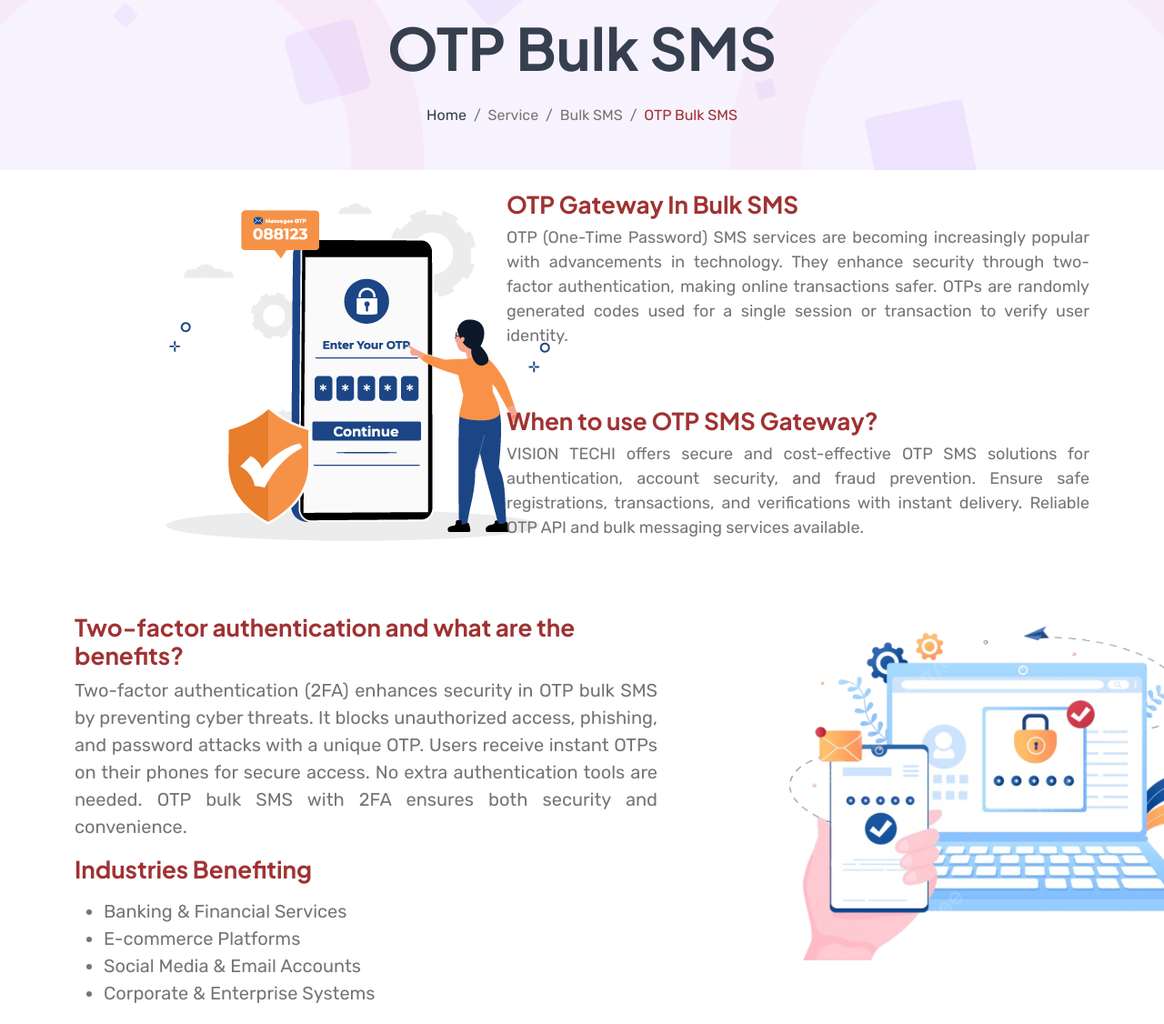
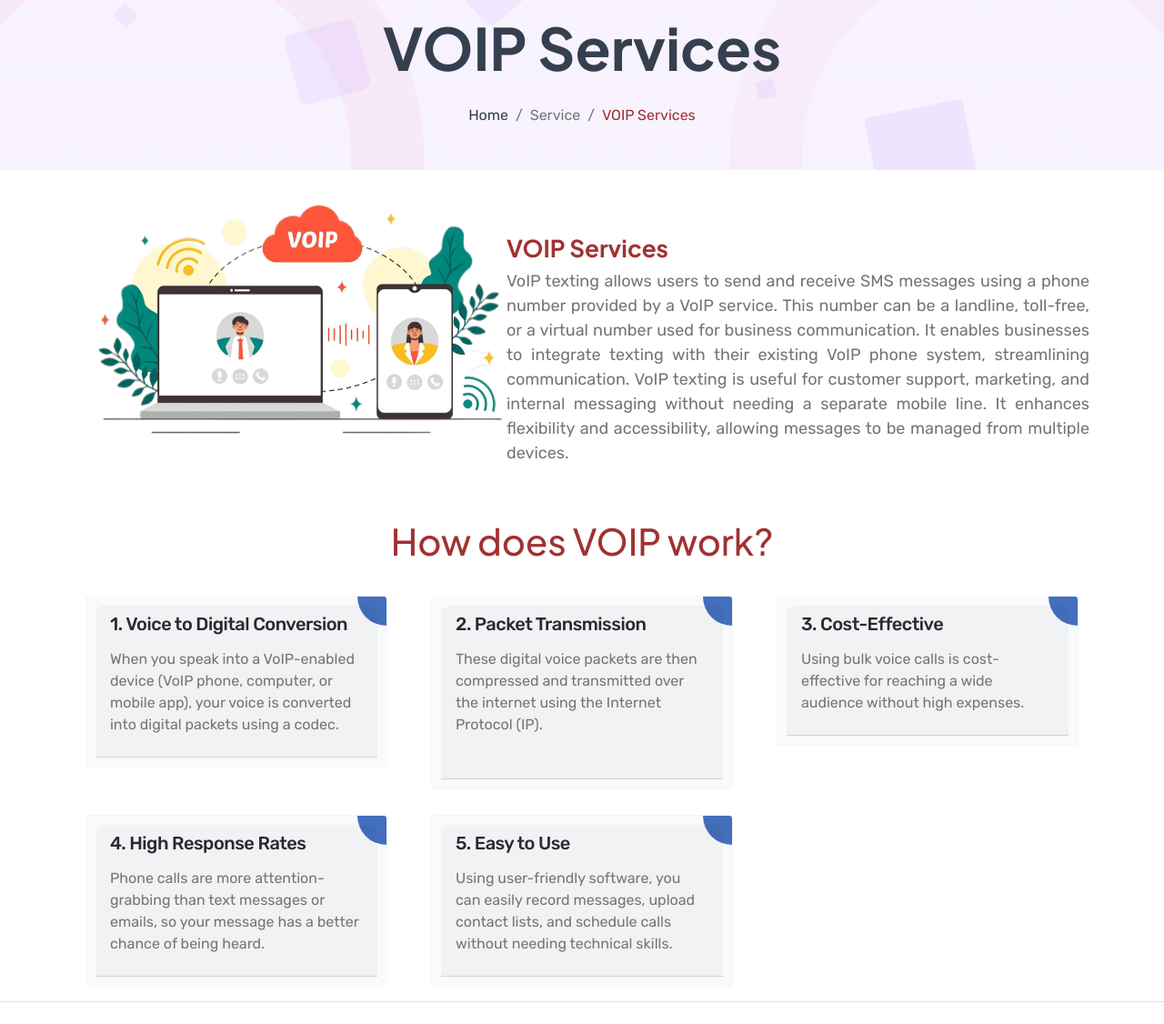
Before and after one commit to Priyankashinde06/VISION-TECHI, a plain HTML site: page voip.html in a window 1280 px wide. Shown: the part 134-1260 px from the top of the page at 91% size. Drawn offline with nearby package versions, Linux system fonts and the light colour scheme.

Commit message:
Add files via upload

```diff
--- a/voip.html
+++ b/voip.html
@@ -63,8 +63,9 @@
                     <a href="index.html" class="nav-item nav-link ">Home</a>
                     <a href="about.html" class="nav-item nav-link">About</a>
                     <div class="nav-item dropdown">
-                        <a class="nav-link dropdown-toggle active" href="service.html" id="servicesDropdown" role="button"
-                            aria-expanded="false" data-bs-toggle="dropdown" onclick="handleServiceClick(event)">
+                        <a class="nav-link dropdown-toggle active" href="service.html" id="servicesDropdown"
+                            role="button" aria-expanded="false" data-bs-toggle="dropdown"
+                            onclick="handleServiceClick(event)">
                             Services <i class="fa-solid fa-angle-down"></i>
                         </a>
                         <ul class="dropdown-menu" aria-labelledby="servicesDropdown">
@@ -104,7 +105,8 @@
                                 <a class="custom-item" href="http://voice.visionhlt.com/"
                                     onclick="redirectTo(event, 'http://voice.visionhlt.com/')">Voice Call Login</a>
                                 <a class="custom-item" href="http://whatsapp.visionhlt.com/Account/Login"
-                                    onclick="redirectTo(event, 'http://whatsapp.visionhlt.com/Account/Login')">Whatsapp SMS
+                                    onclick="redirectTo(event, 'http://whatsapp.visionhlt.com/Account/Login')">Whatsapp
+                                    SMS
                                     Login</a>
                             </li>
                         </ul>
@@ -132,12 +134,11 @@
             <li></li>
         </ul>
         <div class="container text-center py-5" style="max-width: 900px;">
-            <h3 class="display-3 mb-4 wow fadeInDown" data-wow-delay="0.1s">OTP Bulk SMS</h1>
+            <h3 class="display-3 mb-4 wow fadeInDown" data-wow-delay="0.1s">VOIP Services</h1>
                 <ol class="breadcrumb justify-content-center mb-0 wow fadeInDown" data-wow-delay="0.3s">
                     <li class="breadcrumb-item"><a href="index.html">Home</a></li>
                     <li class="breadcrumb-item">Service</li>
-                    <li class="breadcrumb-item">Bulk SMS</li>
-                    <li class="breadcrumb-item active" style="color: #A03232;">OTP Bulk SMS</li>
+                    <li class="breadcrumb-item active" style="color: #A03232;">VOIP Services</li>
                 </ol>
         </div>
     </div>
@@ -151,71 +152,105 @@
                 data-animation-when-visible="true"></h2>
             <div class="aboutcontnt animate-plus" data-animations="fadeInUp" data-animation-when-visible="true">
 
-                <div class="row" style="margin-top: -1rem;margin-bottom: 3rem;">
+                <div class="row" style="margin-top: -3rem;">
                     <div class="col-md-5">
-                        <p class="market-img imgcenter otp-sms"><img src="img/Bulk sms/otpgateway.png"
-                                class="img-responsive "></p>
+                        <p><img src="img/Services/voip service.png" class=" voip-img"></p>
                     </div>
 
-                    <div class="col-md-7">
-                        <h2 class="title" style="font-size:26px;font-weight: bold;color: #A03232;">OTP Gateway In Bulk SMS
+                    <div class="col-md-7 voip">
+                        <h2 class="title" style="font-size:26px;font-weight: bold;color: #A03232;">VOIP Services
                         </h2>
-                        <div class="txt22">
-                            <p style="text-align: justify; font-size: 18px;">OTP (One-Time Password) SMS services are
-                                becoming increasingly popular with advancements
-                                in technology. They enhance security through two-factor authentication, making online
-                                transactions safer. OTPs are randomly generated codes used for a single session or
-                                transaction to verify user identity.</p>
-                        </div><br><br>
                         <div>
-                            <h2 class="title" style="font-size:26px;font-weight: bold;color: #A03232;">When to use OTP SMS Gateway?
-                            </h2>
-                            <p style="text-align: justify; font-size: 18px;">
-                                VISION TECHI offers secure and cost-effective OTP SMS solutions for authentication,
-                                account security, and fraud prevention. Ensure safe registrations, transactions, and
-                                verifications with instant delivery. Reliable OTP API and bulk messaging services
-                                available.
-                            </p>
+                            <p style="text-align: justify; font-size: 18px;">VoIP texting allows users to send and
+                                receive SMS messages using a phone number provided by a VoIP service. This number can be
+                                a landline, toll-free, or a virtual number used for business communication. It enables
+                                businesses to integrate texting with their existing VoIP phone system, streamlining
+                                communication. VoIP texting is useful for customer support, marketing, and internal
+                                messaging without needing a separate mobile line. It enhances flexibility and
+                                accessibility, allowing messages to be managed from multiple devices.</p>
                         </div>
-                    </div>
-                </div>
-
-                <div class="row">
-                    <div class="col-md-7">
-                        <h2 class="title" style="font-size:26px;font-weight: bold;color: #A03232;">Two-factor authentication and what
-                            are the benefits?
-                        </h2>
-                        <div class="txt22">
-                            <p style="font-size: 20px; text-align: justify;">Two-factor authentication (2FA) enhances
-                                security in OTP bulk SMS by preventing cyber threats. It blocks unauthorized access,
-                                phishing, and password attacks with a unique OTP. Users receive instant OTPs on their
-                                phones for secure access. No extra authentication tools are needed. OTP bulk SMS with
-                                2FA ensures both security and convenience.</p>
-                        </div>
-                        <h2 class="title" style="font-size:26px;font-weight: bold;color: #A03232;">Industries Benefiting
-                        </h2>
-                        <div class="txt22">
-                            <p style="font-size: 20px; text-align: justify;">
-                            <ul style="font-size: 20px;">
-                                <li>Banking & Financial Services </li>
-                                <li>E-commerce Platforms</li>
-                                <li>Social Media & Email Accounts </li>
-                                <li>Corporate & Enterprise Systems</li>
-                            </ul>
-                            </p>
-                        </div>
-                    </div>
-
-                    <div class="col-md-5">
-                        <p class="market-img two-factor"><img src="img/Bulk sms/Two step verification.png"
-                                class="img-responsive transactional"></p>
                     </div>
                 </div>
             </div>
         </div>
     </section>
     <!-- Services End -->
+    <section class="section " style="padding:0px 10px;">
+        <div class="container">
+            <div class="section-heading">
+                <h2 class="title mb-4" style="font-size:40px;font-weight:500;color:#A03232;opacity:1;width:100%;">
+                    How does VOIP work?
+                </h2>
+            </div>
 
+            <div class="row">
+                <div class="col-sm-4 sal-animate" data-sal="slide-right" data-sal-duration="1000" data-sal-delay="300">
+                    <div class="card mb-3 card1">
+                        <div class="card-header">
+                            <div class="post-content">
+                                <p class="cardp">1. Voice to Digital Conversion</p>
+                                <p class="text-justify" style="margin-bottom:15px;">When you speak into a VoIP-enabled
+                                    device (VoIP phone, computer, or mobile app), your voice is converted into digital
+                                    packets using a codec.</p>
+                            </div>
+                        </div>
+                    </div>
+                </div>
+
+                <div class="col-sm-4 sal-animate" data-sal="slide-right" data-sal-duration="1000" data-sal-delay="300">
+                    <div class="card mb-3 card1">
+                        <div class="card-header">
+                            <div class="post-content">
+                                <p class="cardp">2. Packet Transmission</p>
+                                <p class="text-justify" style="margin-bottom:15px;">These digital voice packets are then
+                                    compressed and transmitted over the internet using the Internet Protocol (IP).
+                                    <br><br>
+                                </p>
+                            </div>
+                        </div>
+                    </div>
+                </div>
+
+                <div class="col-sm-4 sal-animate" data-sal="slide-right" data-sal-duration="1000" data-sal-delay="300">
+                    <div class="card mb-3 card1">
+                        <div class="card-header">
+                            <div class="post-content">
+                                <p class="cardp">3. Cost-Effective</p>
+                                <p class="text-justify" style="margin-bottom:15px;">Using bulk voice calls is
+                                    cost-effective for reaching a wide audience without high expenses.</p>
+                            </div>
+                        </div>
+                    </div>
+                </div>
+
+                <div class="col-sm-4 sal-animate" data-sal="slide-left" data-sal-duration="1000" data-sal-delay="300">
+                    <div class="card mb-3 card1">
+                        <div class="card-header">
+                            <div class="post-content">
+                                <p class="cardp">4. High Response Rates</p>
+                                <p class="text-justify" style="margin-bottom:15px;">Phone calls are more
+                                    attention-grabbing than text messages or emails, so your message has a better chance
+                                    of being heard.</p>
+                            </div>
+                        </div>
+                    </div>
+                </div>
+
+                <div class="col-sm-4 sal-animate" data-sal="slide-left" data-sal-duration="1000" data-sal-delay="300">
+                    <div class="card mb-3 card1">
+                        <div class="card-header">
+                            <div class="post-content">
+                                <p class="cardp">5. Easy to Use</p>
+                                <p class="text-justify" style="margin-bottom:15px;">Using user-friendly software, you
+                                    can easily record messages, upload contact lists, and schedule calls without needing
+                                    technical skills.</p>
+                            </div>
+                        </div>
+                    </div>
+                </div>
+            </div>
+        </div>
+    </section>
     <!-- Footer Start -->
     <footer id="footer" class="footer py-5 border-top">
         <div class="container">
@@ -228,7 +263,8 @@
                             Tower,Karanje Turf,</p>
                         <p class="mb-1">Tal - Satara,</p>
                         <p class="mb-1">Dist - Satara, 415002</p>
-                <p class="mt-3"><strong>Phone:</strong> <a href="tel:+918600862622" class="text-dark"> +91 9665738008</a></p>
+                        <p class="mt-3"><strong>Phone:</strong> <a href="tel:+918600862622" class="text-dark"> +91
+                                9665738008</a></p>
                         <p><strong>Email:</strong> <a href="mailto:aketintregretedsolutions.com"
                                 class="text-dark">pranita@visionhlt.com</a></p>
                     </div>
@@ -259,7 +295,7 @@
                         <li class="mb-2"><i class="bi bi-chevron-right me-2"></i><a href="service.html"
                                 class="text-dark text-decoration-none">Services</a></li>
                         <li class="mb-2"><i class="bi bi-chevron-right me-2"></i><a href="#"
-                    class="text-dark text-decoration-none">Login Panal</a></li>
+                                class="text-dark text-decoration-none">Login Panel</a></li>
                         <li class="mb-2"><i class="bi bi-chevron-right me-2"></i><a href="contact.html"
                                 class="text-dark text-decoration-none">Contact Us</a></li>
                     </ul>
@@ -271,15 +307,15 @@
                     <ul class="list-unstyled  ps-3">
                         <li class="mb-2"><i class="bi bi-chevron-right me-2"></i><a href="bulk-sms.html"
                                 class="text-dark footer_services  text-decoration-none">Bulk SMS Service</a></li>
-                <li class="mb-2"><i class="bi bi-chevron-right me-2"></i><a href="service.html"
+                        <li class="mb-2"><i class="bi bi-chevron-right me-2"></i><a href="whatsapp_solutions.html"
                                 class="text-dark footer_services text-decoration-none">Business Whatsapp</a></li>
                         <li class="mb-2"><i class="bi bi-chevron-right me-2"></i><a href="voice-call.html"
                                 class="text-dark footer_services text-decoration-none">Voice Call Service</a></li>
-                <li class="mb-2"><i class="bi bi-chevron-right me-2"></i><a href="service.html"
+                        <li class="mb-2"><i class="bi bi-chevron-right me-2"></i><a href="#"
                                 class="text-dark footer_services text-decoration-none">Toll-Free numbers</a></li>
-                <li class="mb-2"><i class="bi bi-chevron-right me-2"></i><a href="service.html"
+                        <li class="mb-2"><i class="bi bi-chevron-right me-2"></i><a href="election-campaign.html"
                                 class="text-dark footer_services text-decoration-none">Election Campaign</a></li>
-                <li class="mb-2"><i class="bi bi-chevron-right me-2"></i><a href="service.html"
+                        <li class="mb-2"><i class="bi bi-chevron-right me-2"></i><a href="voip.html"
                                 class="text-dark footer_services text-decoration-none">VOIP Services</a></li>
                     </ul>
                 </div>
```
Also changed, not shown: about.html (+20 -17 lines), bulk-sms.html (+5 -8 lines), bulk-voice-call.html (+5 -5 lines), contact.html (+5 -5 lines), election-campaign.html (+26 -31 lines), index.html (+5 -5 lines), ivr-service.html (+5 -5 lines), otp-bulk-sms.html (+5 -5 lines), promotional.html (+5 -5 lines), service.html (+5 -5 lines), tollfree.html (+5 -5 lines), transactional.html (+5 -5 lines), voice-call.html (+17 -30 lines), voice-otp.html (+4 -4 lines), 1 more files. Lines whose indentation alone changed are shown as unchanged.
